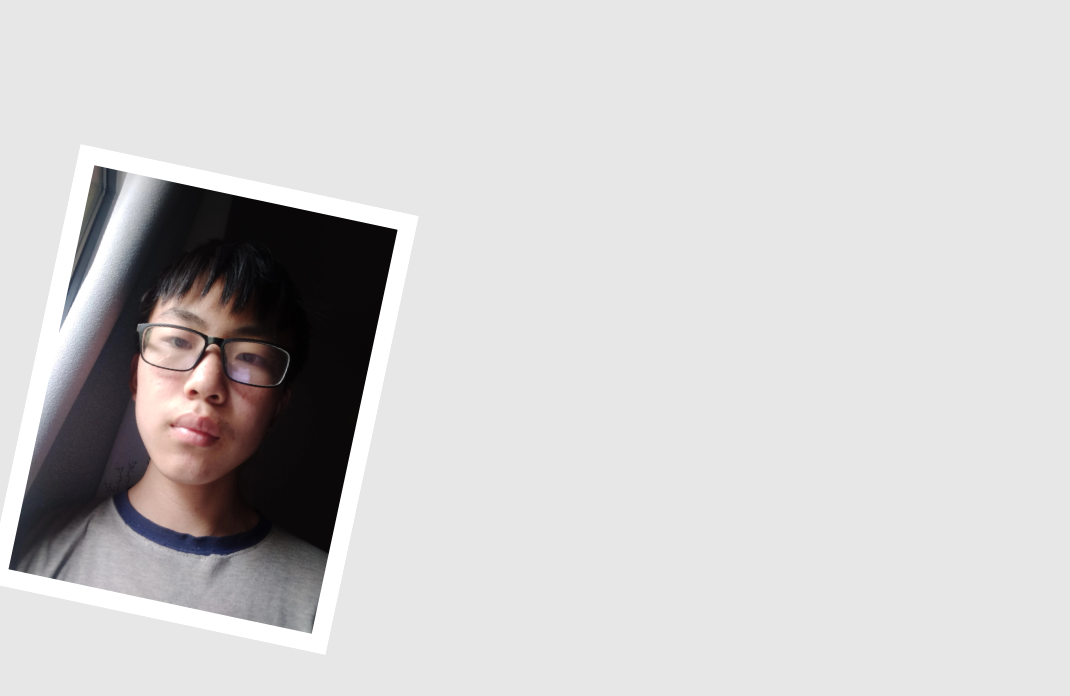
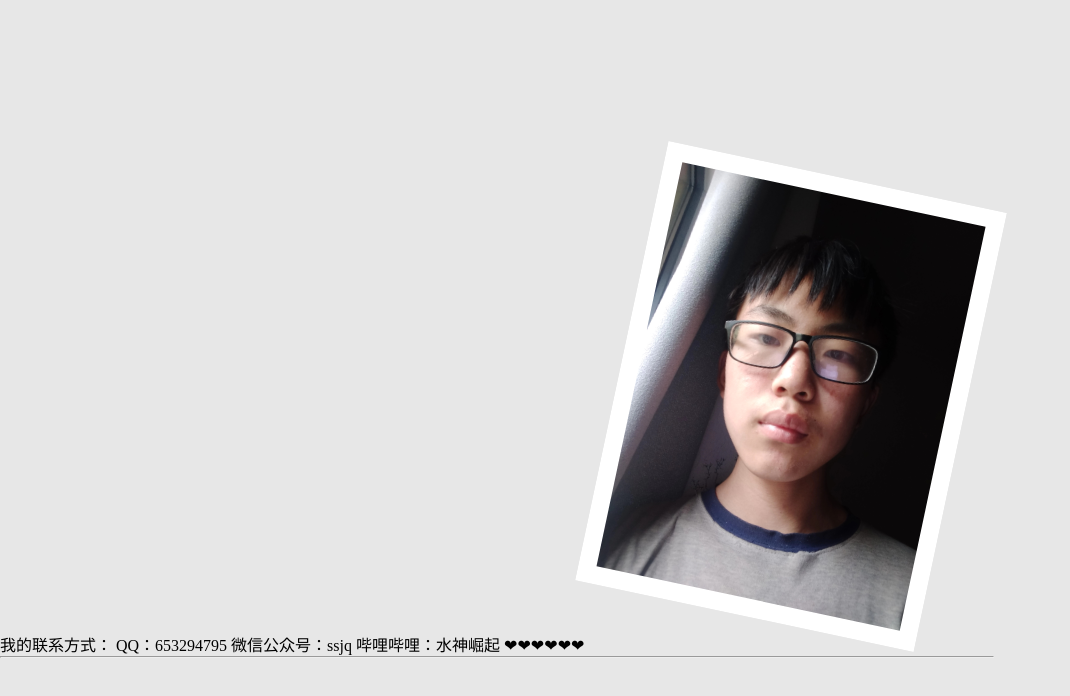
Before and after one commit to TBssjq/TBssjq.github.io, a plain HTML site: page I/index.html in a window 1280 px wide. Shown: the whole page, without its empty margins (0-1070 px from the left). Drawn offline with Linux system fonts and the light colour scheme.

Commit message:
Add files via upload

```diff
--- a/I/index.css
+++ b/I/index.css
@@ -1,7 +1,6 @@
 
 *{
 	margin: 0;
-	font-size: 0;
 }
 
 html,body{
--- a/I/index.html
+++ b/I/index.html
@@ -13,7 +13,7 @@
 			哔哩哔哩：水神崛起
 			❤❤❤❤❤❤
 			<img src="image/a.jpg" class="ima" id="a">
-
+			<hr>
 <!-- 			<img src="image/b.jpg" class="ima" id="b">
 
 			<img src="image/c.jpg" class="ima" id="c">
```
